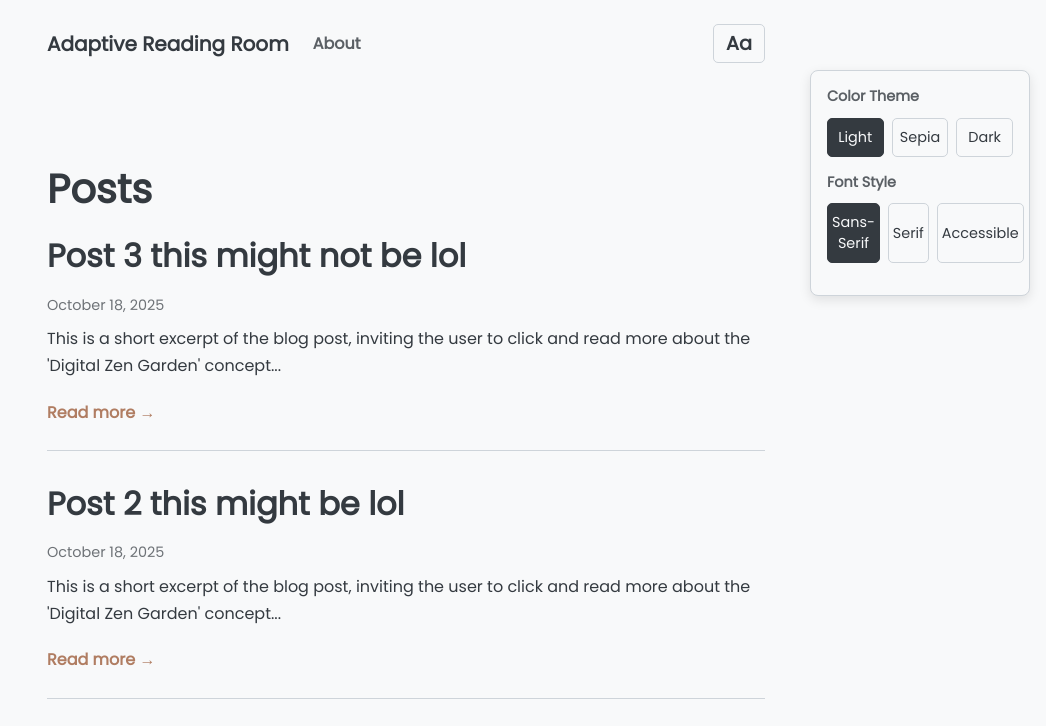
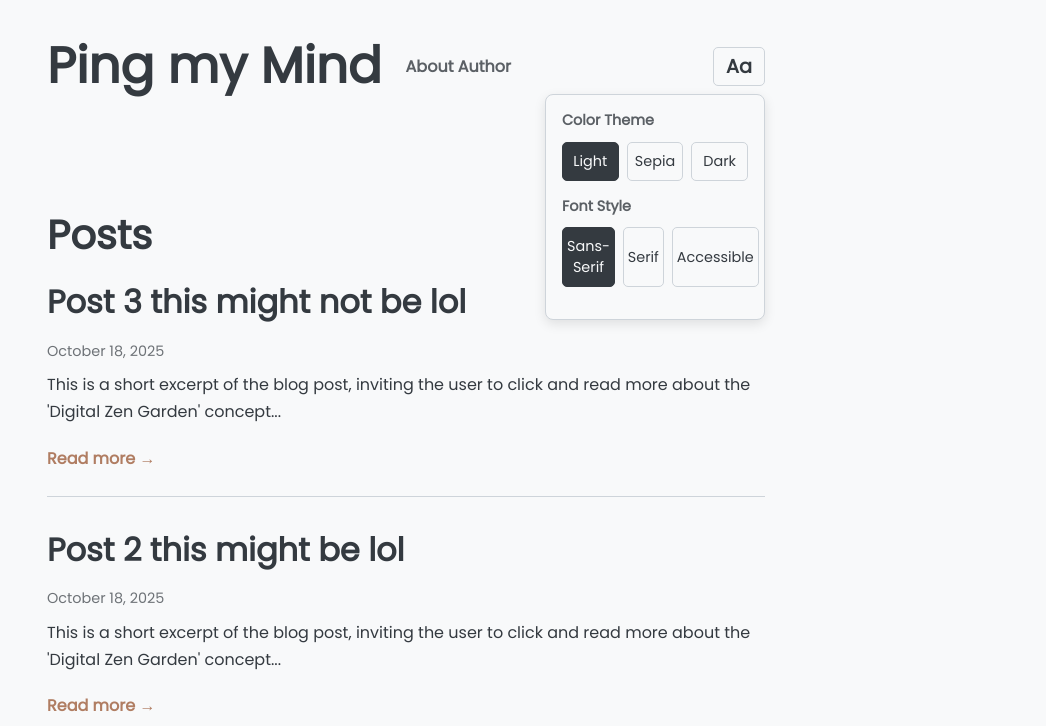
Before and after one commit to krishpyyy-pt/pingmymind, an Eleventy site: page index.njk in a window 1280 px wide. Both pictures are taken after a click on the button "Aa". Shown: the top 726 px of the page, without its empty margins (234-1280 px from the left). Built offline with nearby package versions, Linux system fonts and the light colour scheme; Eleventy itself is replaced by a stand-in of ours; files that its build step writes are made by us from their sources.

Commit message:
fixed some things

```diff
--- a/_includes/base.njk
+++ b/_includes/base.njk
@@ -3,7 +3,7 @@
 <head>
     <meta charset="UTF-8">
     <meta name="viewport" content="width=device-width, initial-scale=1.0">
-    <title> {{ title }} | Adaptive Reading Room</title>
+    <title> {{ title }} | Ping my Mind</title>
 
     <link rel="preconnect" href="https://fonts.googleapis.com">
     <link rel="preconnect" href="https://fonts.gstatic.com" crossorigin>
@@ -24,17 +24,17 @@
     <header>
         <nav class="navbar">
             <div class="nav-left">
-                <span class="blog-title"><a href="/" class="title-link">Adaptive Reading Room</a></span>
+                <span class="blog-title"><a href="/" class="title-link" style= "font-size:50px">Ping my Mind</a></span>
                 <div class="nav-links">
-                    <a href="/about/">About</a>
+                    <a href="/about/">About Author</a>
                     </div>
             </div>
+
+
+            <div class="appearance-wrapper">
                 <button id="appearance-button" class="appearance-toggle" aria-label="Toggle appearance settings" title="Appearance">
                     Aa
                 </button>
-        </nav>
-    </header>
-
                 <div id="appearance-modal" class="appearance-modal" hidden>
                     <h4>Color Theme</h4>
                     <div class="setting-group" id="theme-buttons">
@@ -50,11 +50,15 @@
                         <button data-font="font-accessible">Accessible</button>
                     </div>
                 </div>
+            </div>
+
+        </nav>
+    </header>
 
     <main class="content-wrapper">
         {{ content | safe }}
     </main>
 
-    <script src="script.js" defer></script>
+    <script src="/script.js" defer></script>
 </body>
 </html>
--- a/index.njk
+++ b/index.njk
@@ -1,5 +1,5 @@
 ---
-title : "Adaptive reader room"
+title : "Ping my mind"
 layout : "base.njk"
 ---
 <h1>Posts</h1>
--- a/style.css
+++ b/style.css
@@ -179,10 +179,12 @@ blockquote {
     border-color: var(--color-text);
 }
 
+/* This is the NEW rule to replace it with */
 .appearance-modal {
     position: absolute;
-    top: 70px; /* Position below the header */
-    right: 1rem;
+    top: 100%; /* Position it below the button's wrapper */
+    right: 0;   /* Align it to the right of the button's wrapper */
+    margin-top: 8px; /* Add a small gap */
     width: 220px;
     background: var(--color-ui-bg);
     border: 1px solid var(--color-ui-border);
@@ -324,3 +326,6 @@ blockquote {
     opacity: 1;
     text-decoration: none;
 }
+.appearance-wrapper {
+    position: relative;
+}
```
Also changed, not shown: 5 other files. Lines whose indentation alone changed are shown as unchanged.
